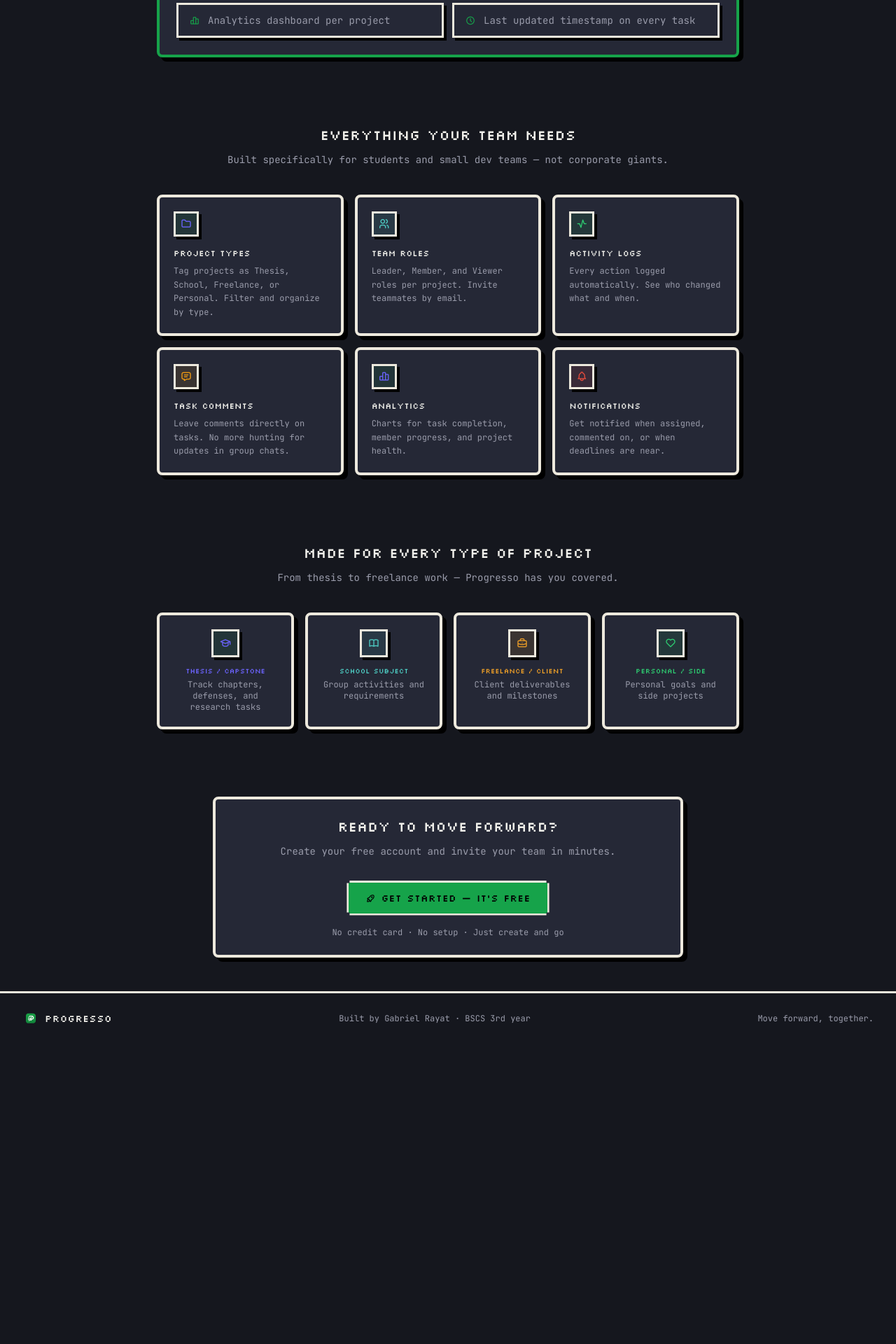
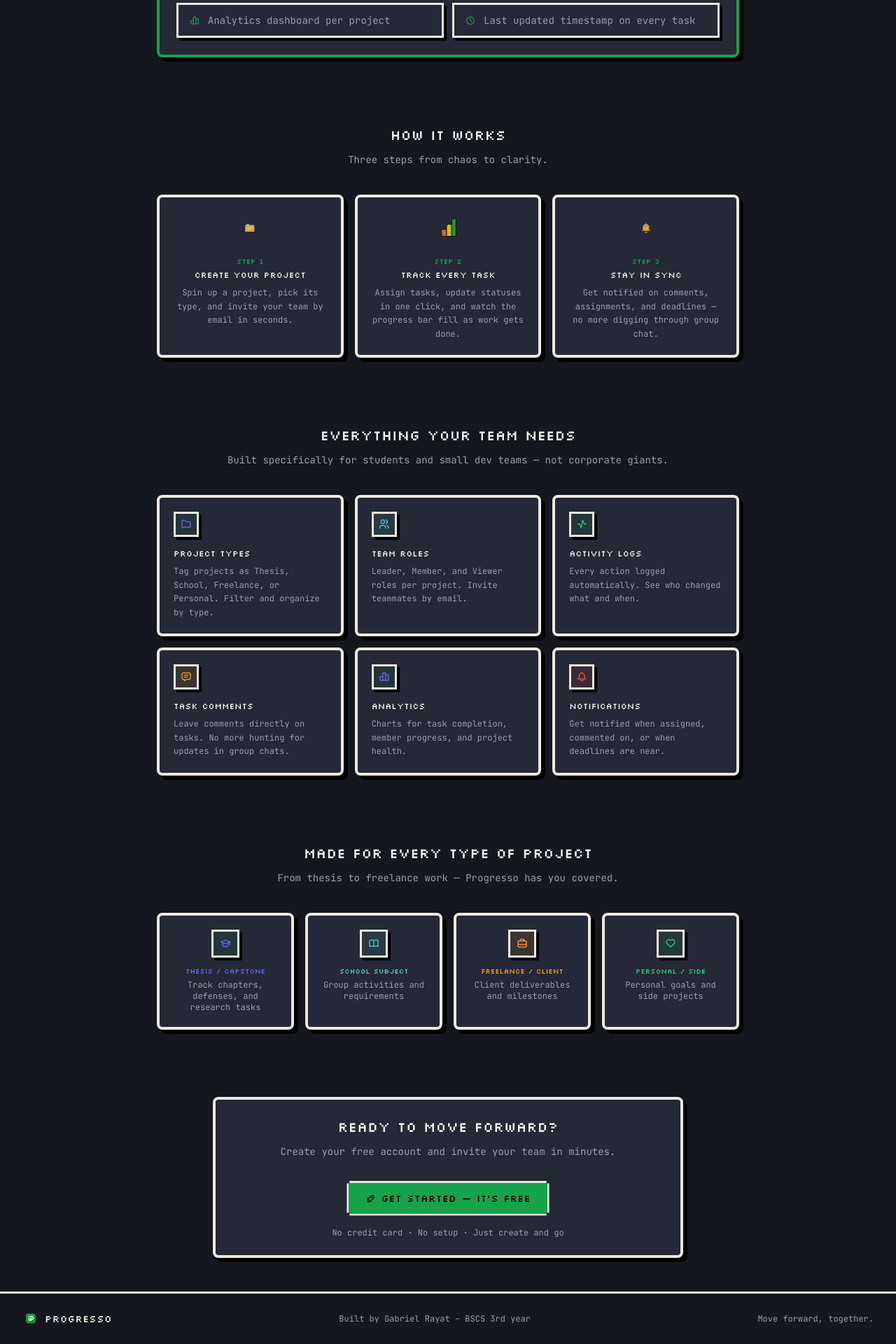
Before and after one commit to GabrielRayat-dev/progresso, a React (Vite) app in the folder client/: page / in a window 1280 px wide. Shown: the part 1617-3537 px from the top of the page at 70% size. Before the commit the page ends 3108 px from the top, so only its background shows below. Built offline with nearby package versions, Linux system fonts and the light colour scheme; no server answers.

Commit message:
feat: add 'how it works' and 'built by' sections with clean icon styling

```diff
--- a/client/src/pages/Landing.jsx
+++ b/client/src/pages/Landing.jsx
@@ -237,6 +237,32 @@
         </div>
       </section>
 
+      {/* How it works */}
+      <section className="px-8 py-12 max-w-4xl mx-auto">
+        <h2 className="font-pixel text-xl uppercase text-textprimary text-center mb-3">
+          How it works
+        </h2>
+        <p className="text-textsecondary text-center text-sm mb-10">
+          Three steps from chaos to clarity.
+        </p>
+        <div className="grid grid-cols-1 sm:grid-cols-3 gap-4">
+          {[
+            { step: 'Step 1', icon: navIcons.folder, title: 'Create your project', desc: 'Spin up a project, pick its type, and invite your team by email in seconds.' },
+            { step: 'Step 2', icon: navIcons.analytics, title: 'Track every task', desc: 'Assign tasks, update statuses in one click, and watch the progress bar fill as work gets done.' },
+            { step: 'Step 3', icon: navIcons.bell, title: 'Stay in sync', desc: 'Get notified on comments, assignments, and deadlines — no more digging through group chat.' },
+          ].map((s, i) => (
+            <div key={i} className="card text-center">
+              <div className="w-12 h-12 flex items-center justify-center mx-auto mb-4">
+                <img src={s.icon} alt="" aria-hidden="true" className="w-7 h-7 pixel-img" />
+              </div>
+              <div className="font-pixel text-[10px] uppercase text-primary mb-1">{s.step}</div>
+              <h4 className="font-pixel text-xs uppercase text-textprimary mb-2">{s.title}</h4>
+              <p className="text-textsecondary text-xs leading-relaxed">{s.desc}</p>
+            </div>
+          ))}
+        </div>
+      </section>
+
       {/* Features */}
       <section className="px-8 py-12 max-w-4xl mx-auto">
         <h2 className="font-pixel text-xl uppercase text-textprimary text-center mb-3">
@@ -317,9 +343,14 @@
             <img src={navIcons.logo} alt="Progresso logo" className="h-6 w-6 object-contain flex-shrink-0" />
             <span className="font-pixel text-textprimary text-sm uppercase tracking-wide">Progresso</span>
           </Link>
-          <p className="text-xs text-textsecondary text-center">
-            Built by Gabriel Rayat · BSCS 3rd year
-          </p>
+          <a
+            href="https://portfolio-gabriel-rayat.vercel.app"
+            target="_blank"
+            rel="noreferrer"
+            className="text-xs text-textsecondary text-center hover:text-primary transition-colors"
+          >
+            Built by Gabriel Rayat – BSCS 3rd year
+          </a>
           <p className="text-xs text-textsecondary text-center">
             Move forward, together.
           </p>
```
